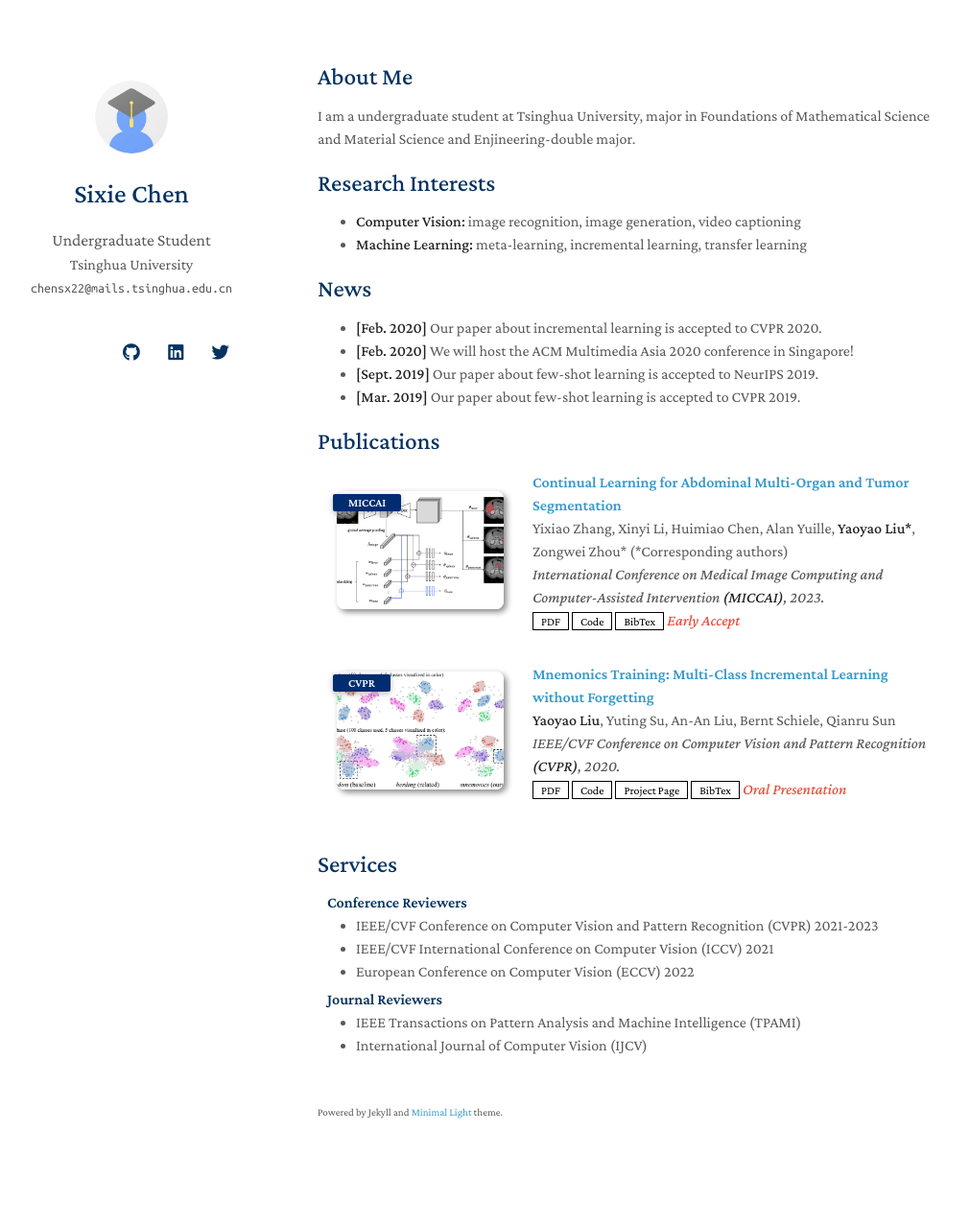
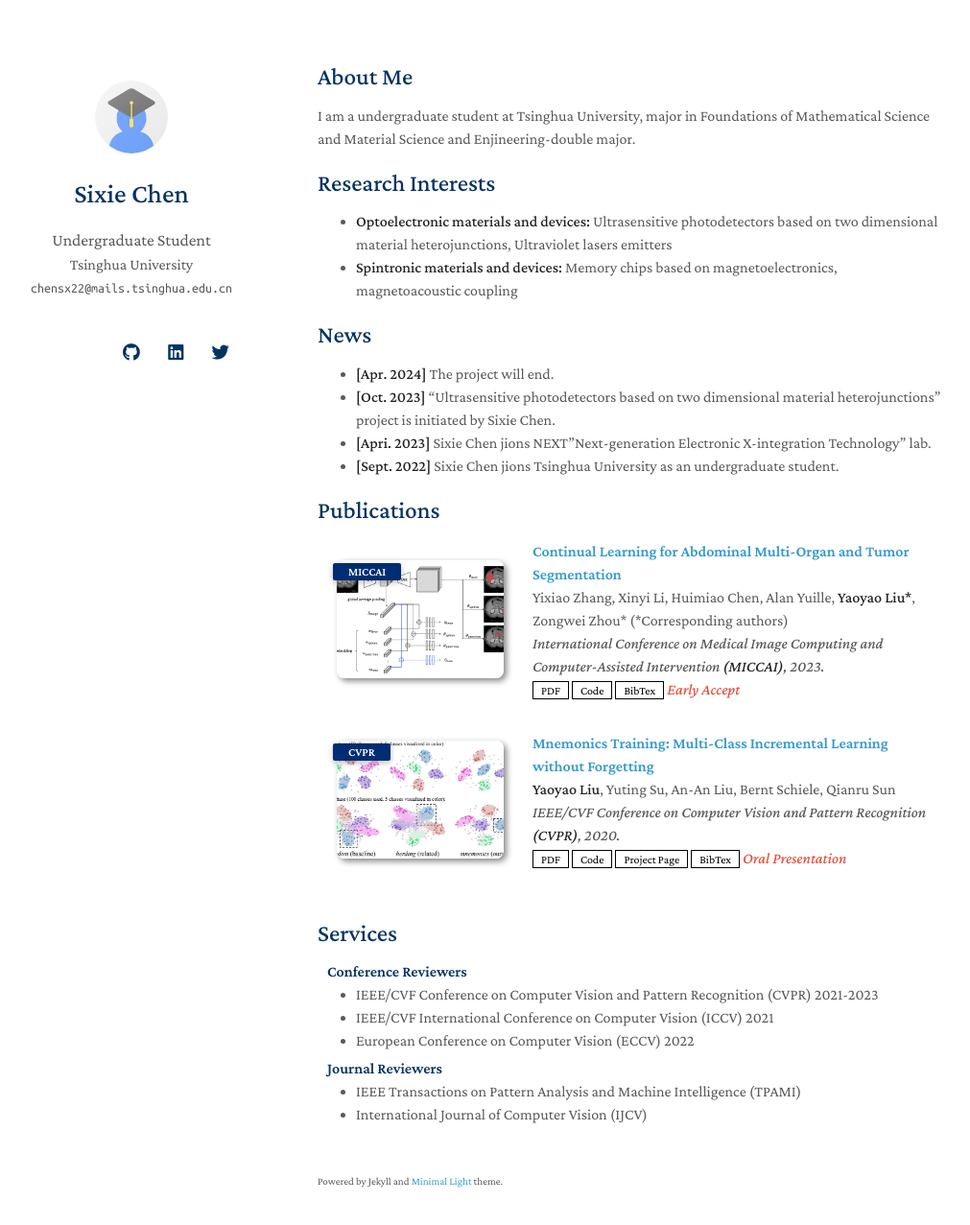
Before and after one commit to SixieChen/Sixie-Chen, a Jekyll site: the page built from index.md, in a window 1280 px wide and 1312 px high. Shown: the top 1277 px of the window at 96% size, without its empty margins (139-1150 px from the left). Built offline with Jekyll 4.4.1, drawn with Linux system fonts in a browser that asks for light colours; nearby versions of some CDN libraries; a style sheet for code colours, icons or effects is not loaded; our own code applies the rules of GitHub Pages for plain Markdown files.

Commit message:
Update index.md

```diff
--- a/index.md
+++ b/index.md
@@ -8,15 +8,15 @@ I am a undergraduate student at Tsinghua University, major in Foundations of Mat
 
 ## Research Interests
 
-- **Computer Vision:** image recognition, image generation, video captioning
-- **Machine Learning:** meta-learning, incremental learning, transfer learning
+- **Optoelectronic materials and devices:** Ultrasensitive photodetectors based on two dimensional material heterojunctions, Ultraviolet lasers emitters
+- **Spintronic materials and devices:** Memory chips based on magnetoelectronics, magnetoacoustic coupling
 
 ## News
 
-- **[Feb. 2020]** Our paper about incremental learning is accepted to CVPR 2020.
-- **[Feb. 2020]** We will host the ACM Multimedia Asia 2020 conference in Singapore!
-- **[Sept. 2019]** Our paper about few-shot learning is accepted to NeurIPS 2019.
-- **[Mar. 2019]** Our paper about few-shot learning is accepted to CVPR 2019.
+- **[Apr. 2024]** The project will end.
+- **[Oct. 2023]** "Ultrasensitive photodetectors based on two dimensional material heterojunctions" project is initiated by Sixie Chen.
+- **[Apri. 2023]** Sixie Chen jions NEXT"Next-generation Electronic X-integration Technology" lab.
+- **[Sept. 2022]** Sixie Chen jions Tsinghua University as an undergraduate student.
 
 {% include_relative _includes/publications.md %}
 
```
